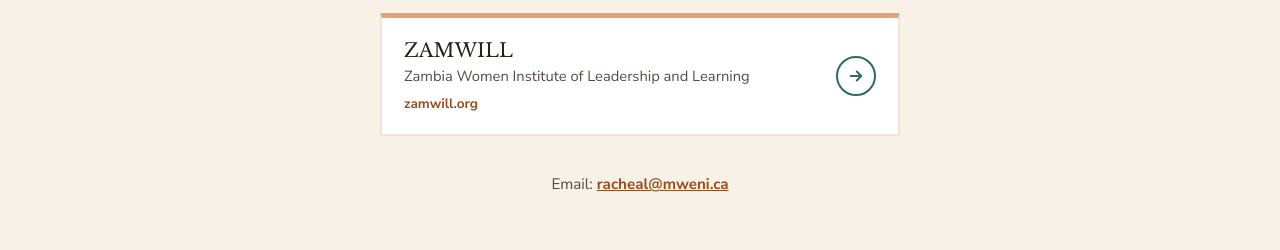
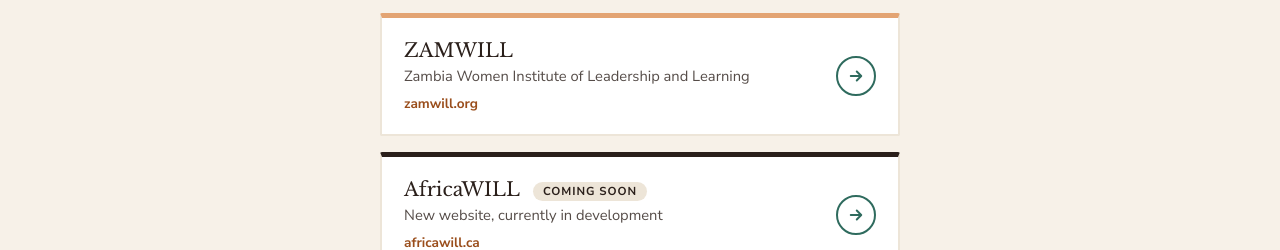
Before and after one commit to rkalaba05/links, a plain HTML site: page index.html in a window 1280 px wide. Shown: the part 721-971 px from the top of the page. Drawn offline with nearby package versions, Linux system fonts and the light colour scheme.

Commit message:
Add files via upload

```diff
--- a/index.html
+++ b/index.html
@@ -4,13 +4,13 @@
 <meta charset="UTF-8">
 <meta name="viewport" content="width=device-width, initial-scale=1.0">
 <title>Dr. Racheal Kalaba | Mweni Consulting</title>
-<meta name="description" content="Dr. Racheal Kalaba's websites in one place: Mweni Consulting (mweni.ca), rkalaba.ca and ZAMWILL (zamwill.org).">
+<meta name="description" content="Dr. Racheal Kalaba's websites in one place: rkalaba.ca, Mweni Consulting (mweni.ca), ZAMWILL (zamwill.org) and AfricaWILL (africawill.ca).">
 <link rel="canonical" href="https://rkalaba05.github.io/links/">
 <meta property="og:type" content="profile">
 <meta property="og:site_name" content="Mweni Consulting">
 <meta property="og:locale" content="en_CA">
 <meta property="og:title" content="Dr. Racheal Kalaba | Mweni Consulting">
-<meta property="og:description" content="Mweni Consulting, rkalaba.ca and ZAMWILL in one place.">
+<meta property="og:description" content="rkalaba.ca, Mweni Consulting, ZAMWILL and AfricaWILL in one place.">
 <meta property="og:url" content="https://rkalaba05.github.io/links/">
 <meta property="og:image" content="https://rkalaba05.github.io/links/social-share.png">
 <meta property="og:image:width" content="1200">
@@ -128,6 +128,21 @@
   }
   .links li:nth-child(2) .link { border-top-color: var(--warm-ochre); }
   .links li:nth-child(3) .link { border-top-color: var(--clay-rose); }
+  .links li:nth-child(4) .link { border-top-color: var(--deep-earth); }
+  .soon {
+    display: inline-block;
+    vertical-align: middle;
+    margin-left: 8px;
+    padding: 2px 10px;
+    border-radius: 999px;
+    background: var(--sand);
+    color: var(--deep-earth);
+    font-family: 'Nunito Sans', sans-serif;
+    font-size: 0.72rem;
+    font-weight: 700;
+    letter-spacing: 0.08em;
+    text-transform: uppercase;
+  }
   .link:hover { border-color: var(--forest-green); transform: translateY(-2px); }
   .link-text { flex: 1; min-width: 0; }
   .link-name { display: block; font-family: 'Libre Baskerville', Georgia, serif; font-size: 1.2rem; line-height: 1.3; }
@@ -233,6 +248,16 @@
         <span class="arrow" aria-hidden="true"><svg viewBox="0 0 24 24" focusable="false"><path d="M5 12h13M13 6l6 6-6 6" fill="none" stroke="currentColor" stroke-width="2.6" stroke-linecap="round" stroke-linejoin="round"/></svg></span>
       </a>
     </li>
+    <li>
+      <a class="link" href="https://africawill.ca">
+        <span class="link-text">
+          <span class="link-name">AfricaWILL <span class="soon">Coming soon</span></span>
+          <span class="link-desc">New website, currently in development</span>
+          <span class="link-url">africawill.ca</span>
+        </span>
+        <span class="arrow" aria-hidden="true"><svg viewBox="0 0 24 24" focusable="false"><path d="M5 12h13M13 6l6 6-6 6" fill="none" stroke="currentColor" stroke-width="2.6" stroke-linecap="round" stroke-linejoin="round"/></svg></span>
+      </a>
+    </li>
   </ul>
 
   <p class="contact">Email: <a href="mailto:racheal@mweni.ca">racheal@mweni.ca</a></p>
```
